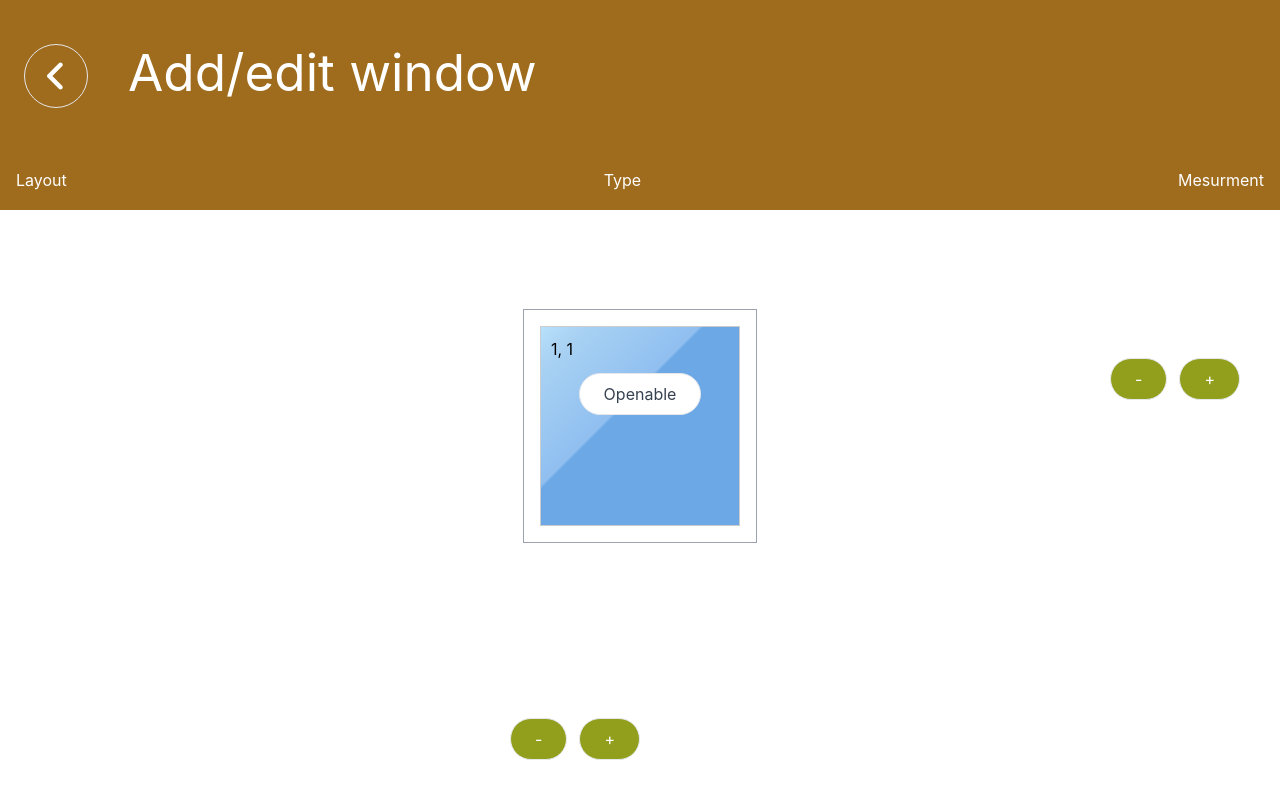
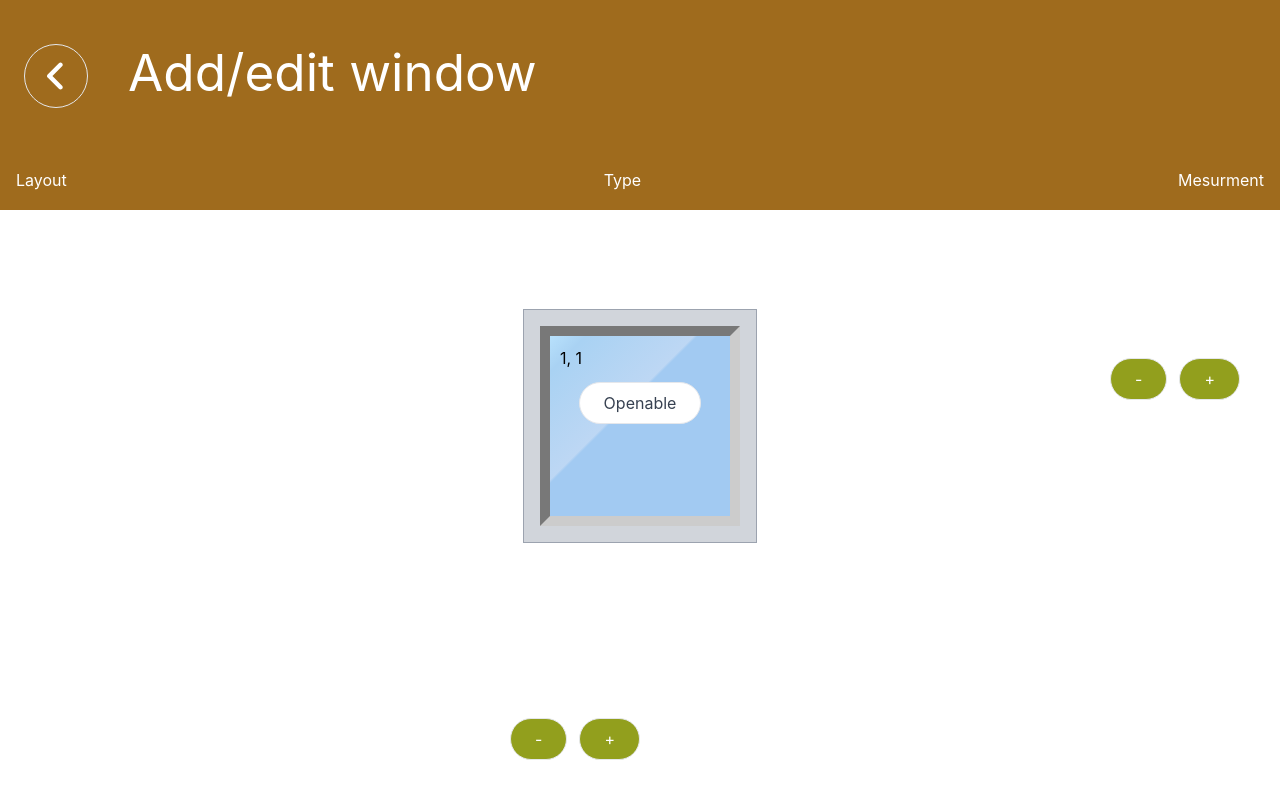
Before and after one commit to pr4t1ma/window-configurator, a React (Vite) app: page /config in a window 1280 px wide. Built offline with nearby package versions, Linux system fonts and the light colour scheme.

Commit message:
change grid color

```diff
--- a/src/index.css
+++ b/src/index.css
@@ -58,11 +58,11 @@ button:focus-visible,
     135deg,
     #b8e1fc 0%,
     #a9d2f3 10%,
-    #90bff0 40%,
-    #6ba8e5 41%
+    #bdd7f4 40%,
+    #a2caf2 41%
   ); /* W3C, IE10+, FF16+, Chrome26+, Opera12+, Safari7+ */
 
-  border: 1px solid #ccc;
+  border: 10px inset #ccc;
   width: 200px;
   height: 200px;
 }
--- a/src/pages/ConfigPage.jsx
+++ b/src/pages/ConfigPage.jsx
@@ -25,7 +25,7 @@ const ConfigPage = () => {
       <PageHeader link="/catalog" title="Add/edit window" />
       <Header />
       <div className="container flex min-h-[50vh]">
-        <div className="border p-4 gap-4 border-gray-400 inline-grid m-auto">
+        <div className="border p-4 gap-4 border-gray-400 inline-grid m-auto bg-gray-300">
           {Array(countY)
             .fill("")
             .map((y, j) => {
```
